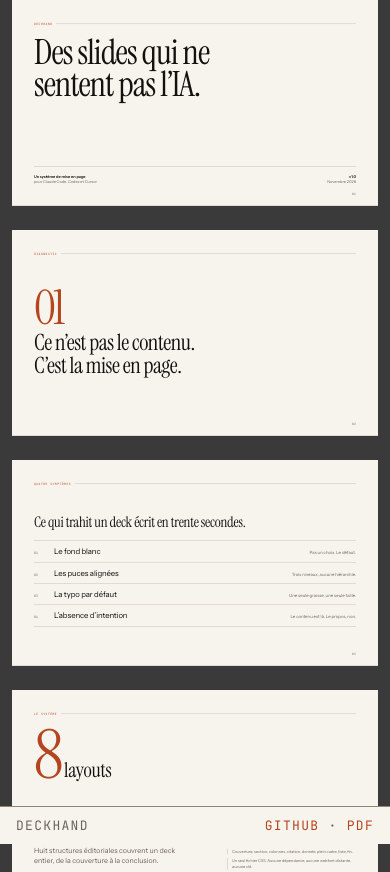
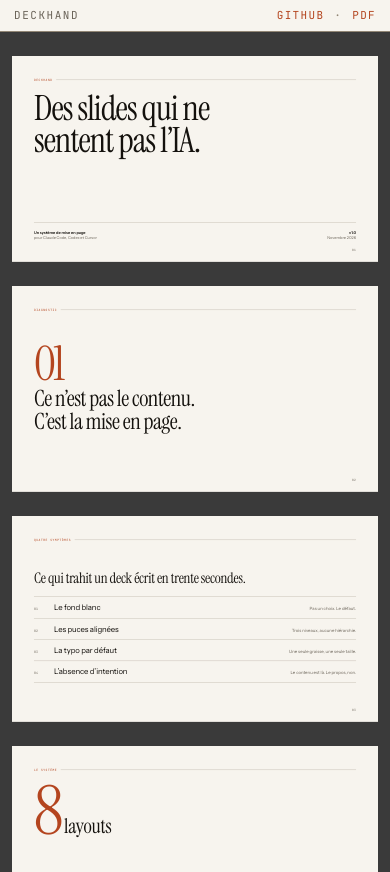
Before and after one commit to iruzen-dono/deckhand, a website: page docs/index.html in a window 390 px wide. Shown: the top 872 px of the page. Drawn offline with Linux system fonts and the light colour scheme.

Commit message:
Site: sticky header, block layout, responsive scaling verified at 504px

```diff
--- a/docs/index.html
+++ b/docs/index.html
@@ -598,6 +598,32 @@ em { font-style: italic; color: var(--accent); }
 
 </head>
 <body>
+<header class="site-nav">
+  <span class="brand">deckhand</span>
+  <nav><a href="https://github.com/iruzen-dono/deckhand">github</a><i>·</i><a href="deck.pdf">pdf</a></nav>
+</header>
+<style>
+  html,body{background:#3a3a3a;max-width:100%;overflow-x:hidden}
+  body{display:block}
+  .site-nav{
+    position:sticky;top:0;z-index:99;width:100%;box-sizing:border-box;
+    display:flex;justify-content:space-between;align-items:center;
+    padding:12px 20px;background:#f7f4ee;border-bottom:1px solid #918675;
+    font:12px/1 "JetBrains Mono",Consolas,monospace;letter-spacing:.12em;
+    text-transform:uppercase;color:#6b6459;
+  }
+  .site-nav a{color:#b4451f;text-decoration:none}
+  .site-nav i{font-style:normal;margin:0 10px;color:#918675}
+  .site-nav nav{display:flex;align-items:center}
+  .fit{overflow:hidden;margin:24px auto 0}
+  .fit>.slide{margin:0;transform-origin:top left}
+  @media screen and (min-width:1700px){.fit>.slide{box-shadow:0 24px 80px rgba(0,0,0,.35)}}
+  @media screen and (max-width:760px){
+    .site-nav{font-size:11px;padding:10px 14px}
+    .site-nav .brand{letter-spacing:.14em}
+  }
+</style>
+
 <section class="slide slide--cover" data-n="01">
   <div class="kicker">Deckhand</div>
   <h1 class="display">Des slides qui ne sentent pas l&rsquo;IA.</h1>
@@ -712,22 +738,6 @@ em { font-style: italic; color: var(--accent); }
   </div>
 </section>
 
-<div class="site-nav">
-  <span>deckhand</span>
-  <span><a href="https://github.com/iruzen-dono/deckhand">github</a> · <a href="deck.pdf">pdf</a></span>
-</div>
-<style>
-  .site-nav{position:fixed;left:0;right:0;bottom:0;display:flex;justify-content:space-between;
-    gap:12px;padding:12px 16px;font:13px/1 "JetBrains Mono",Consolas,monospace;letter-spacing:.1em;
-    text-transform:uppercase;color:#6b6459;background:#f7f4ee;border-top:1px solid #918675;z-index:99}
-  .site-nav a{color:#b4451f;text-decoration:none}
-  html,body{background:#3a3a3a;max-width:100%;overflow-x:hidden}
-  body{display:flex;flex-direction:column;align-items:center}
-  .fit{overflow:hidden;flex:none;margin:0 0 24px}
-  .fit>.slide{margin:0;transform-origin:top left}
-  @media screen and (min-width:1700px){.fit>.slide{box-shadow:0 24px 80px rgba(0,0,0,.35)}}
-</style>
-</body>
 <script>
 (function(){
   document.querySelectorAll('.slide').forEach(function(s){
@@ -748,4 +758,5 @@ em { font-style: italic; color: var(--accent); }
   fit();
 })();
 </script>
+</body>
 </html>
```
Also changed, not shown: scripts/site.mjs (+31 -16 lines).
